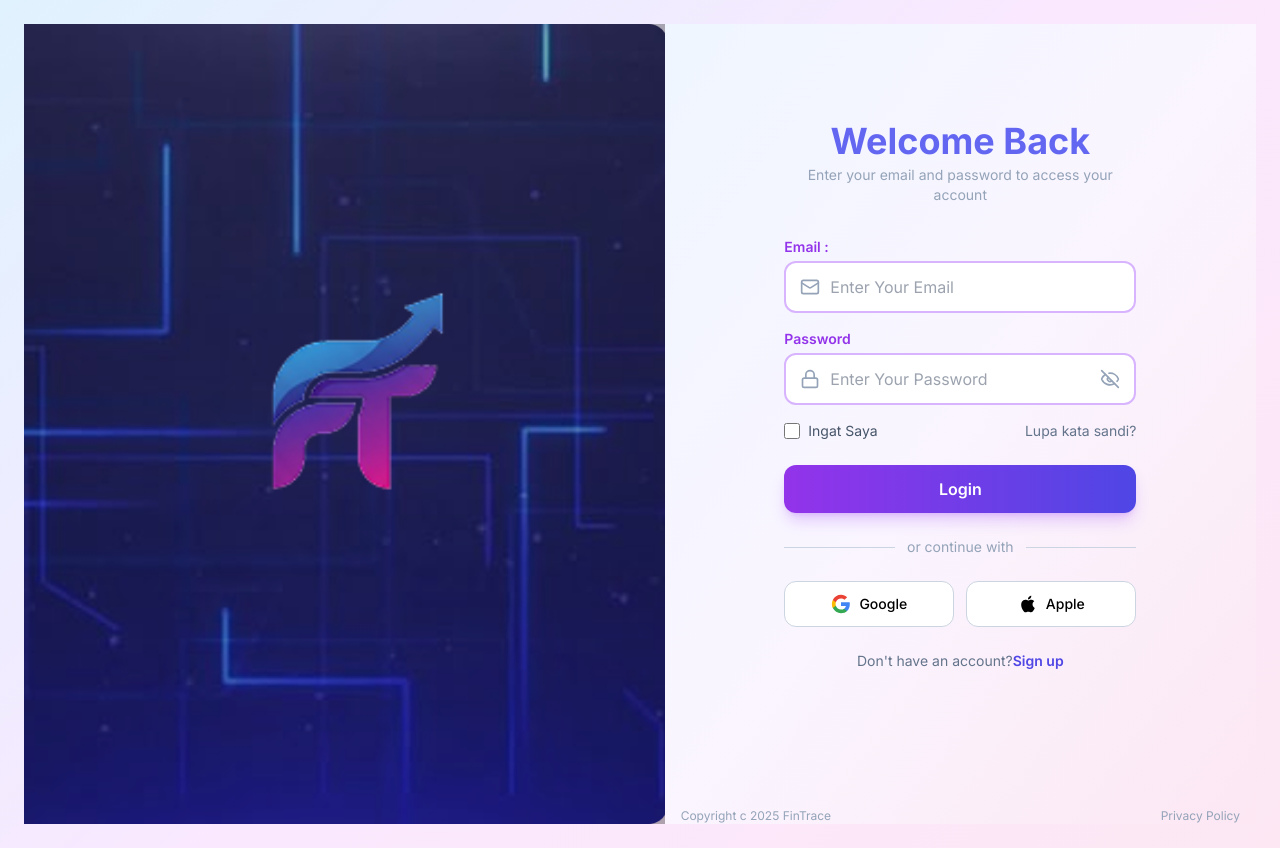
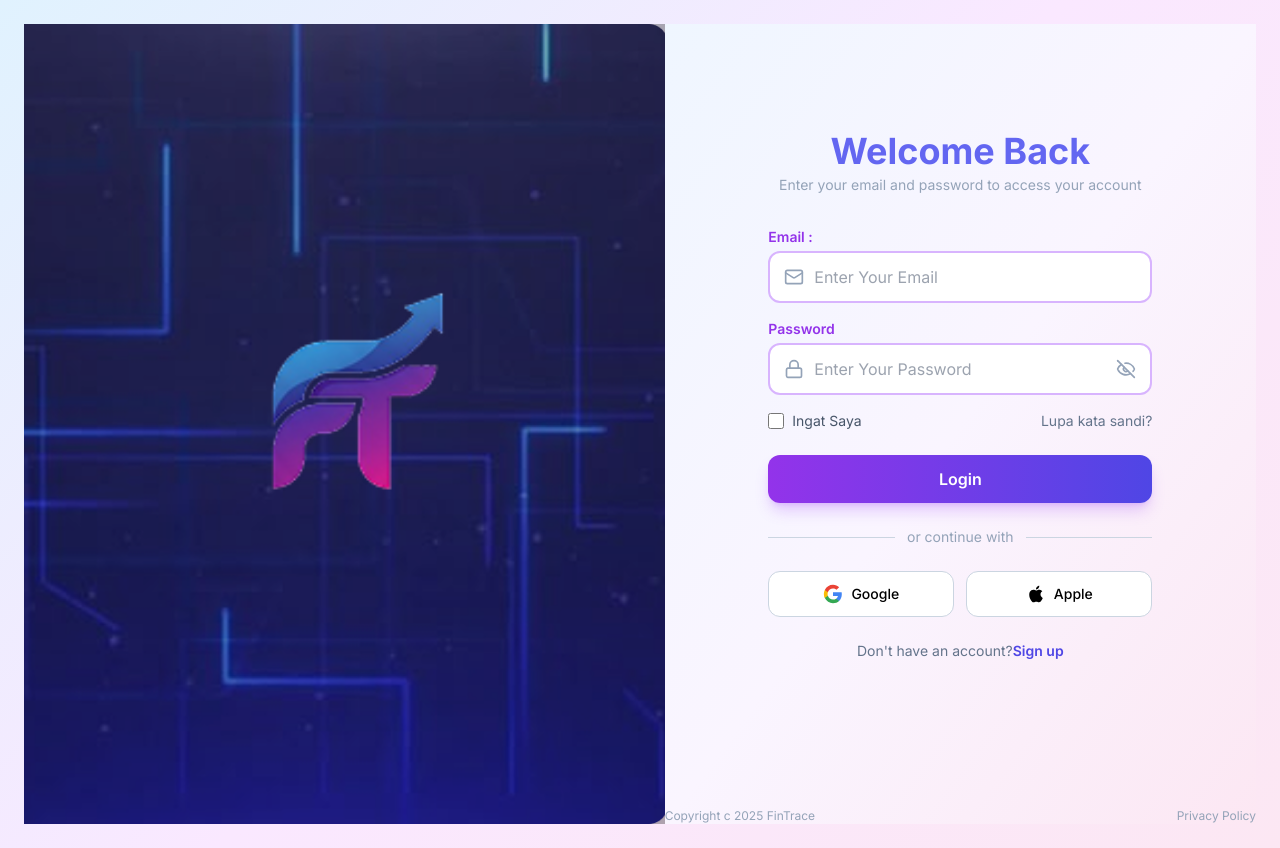
Before and after one commit to TendriZ/FinTrace-Workshop-UI, a React (Vite) app: page /login in a window 1280 px wide. Built offline with nearby package versions, Linux system fonts and the light colour scheme.

Commit message:
fix: remove horizontal padding from login/register forms to be flush with edges

```diff
--- a/src/pages/auth/LoginPage.tsx
+++ b/src/pages/auth/LoginPage.tsx
@@ -68,7 +68,7 @@ export function LoginPage() {
         </div>
 
         <div className="w-full lg:w-[48%] bg-gradient-to-br from-blue-50 via-purple-50 to-pink-100 flex flex-col justify-between">
-          <form onSubmit={handleSubmit} className="max-w-sm mx-auto w-full h-full flex flex-col justify-center px-4 py-8">
+          <form onSubmit={handleSubmit} className="max-w-sm mx-auto w-full h-full flex flex-col justify-center py-8">
             <h1 className="text-4xl font-bold text-indigo-500 text-center mb-1">Welcome Back</h1>
             <p className="text-slate-400 text-center text-sm mb-8">Enter your email and password to access your account</p>
 
@@ -148,7 +148,7 @@ export function LoginPage() {
             </p>
           </form>
 
-          <div className="flex justify-between text-slate-400 text-xs pt-10 px-4">
+          <div className="flex justify-between text-slate-400 text-xs pt-10">
             <span>Copyright c 2025 FinTrace</span>
             <span>Privacy Policy</span>
           </div>
--- a/src/pages/auth/RegisterPage.tsx
+++ b/src/pages/auth/RegisterPage.tsx
@@ -54,7 +54,7 @@ export function RegisterPage() {
         </div>
 
         <div className="w-full lg:w-[48%] bg-gradient-to-br from-blue-50 via-purple-50 to-pink-100 flex flex flex-col justify-between">
-          <form onSubmit={handleSubmit} className="max-w-sm mx-auto w-full h-full flex flex-col justify-center px-4 py-8">
+          <form onSubmit={handleSubmit} className="max-w-sm mx-auto w-full h-full flex flex-col justify-center py-8">
             <h1 className="text-4xl font-bold text-indigo-500 text-center mb-1">Register Here</h1>
             <p className="text-slate-400 text-center text-sm mb-8">Create your account to start tracking your finance</p>
 
@@ -124,7 +124,7 @@ export function RegisterPage() {
             </p>
           </form>
 
-          <div className="flex justify-between text-slate-400 text-xs pt-10 px-4">
+          <div className="flex justify-between text-slate-400 text-xs pt-10">
             <span>Copyright c 2025 FinTrace</span>
             <span>Privacy Policy</span>
           </div>
```
